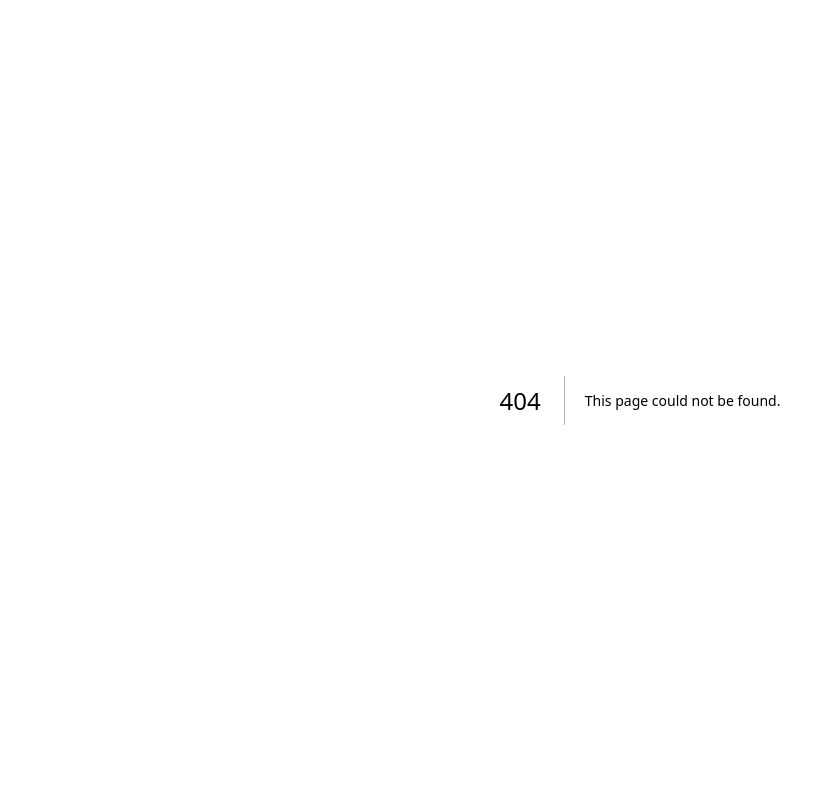
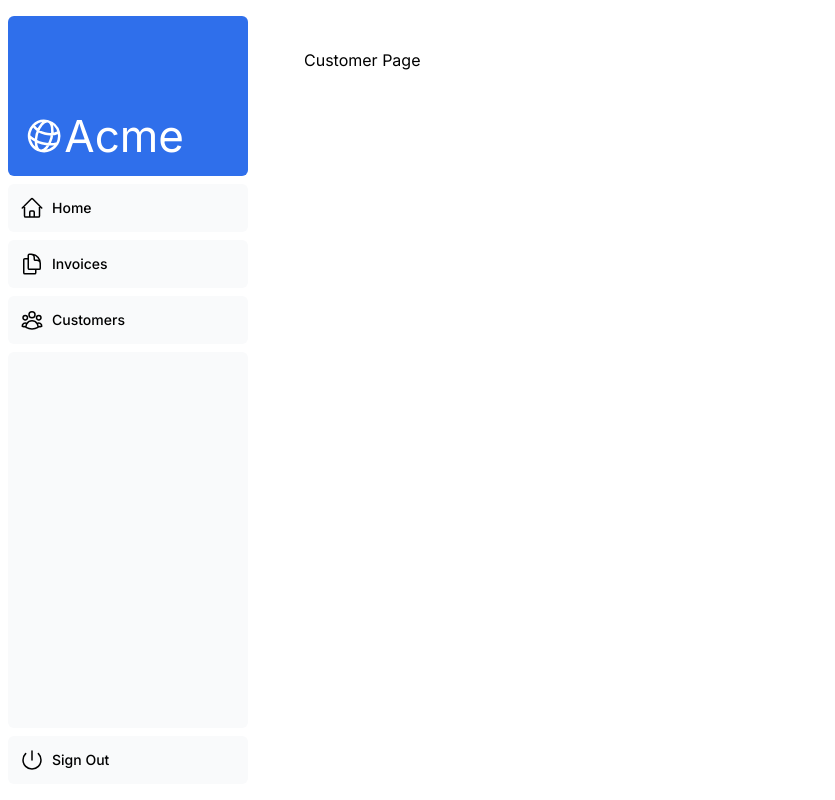
Before and after one commit to SaidARSLAN/financialDashboard, a Next.js app: page /dashboard/customers in a window 1280 px wide. Before the commit this address had no page. Shown: the whole page, without its empty margins (0-835 px from the left). Built offline with nearby package versions, Linux system fonts and the light colour scheme; a web font is replaced by a local one.

Commit message:
Created sidebar and dashboard files and routes

```diff
--- /dev/null
+++ b/app/dashboard/customers/page.tsx
@@ -0,0 +1,9 @@
+import React from 'react'
+
+const page = () => {
+  return (
+    <div>Customer Page</div>
+  )
+}
+
+export default page
--- /dev/null
+++ b/app/dashboard/invoices/page.tsx
@@ -0,0 +1,9 @@
+import React from 'react'
+
+const page = () => {
+  return (
+    <div>Invoices Page</div>
+  )
+}
+
+export default page
--- /dev/null
+++ b/app/dashboard/layout.tsx
@@ -0,0 +1,12 @@
+import SideNav from '@/app/ui/dashboard/sidenav';
+
+export default function Layout({ children }: { children: React.ReactNode }) {
+    return (
+        <div className="flex h-screen flex-col md:flex-row md:overflow-hidden">
+            <div className="w-full flex-none md:w-64">
+                <SideNav />
+            </div>
+            <div className="flex-grow p-6 md:overflow-y-auto md:p-12">{children}</div>
+        </div>
+    );
+}
--- /dev/null
+++ b/app/dashboard/page.tsx
@@ -0,0 +1,9 @@
+import React from 'react'
+
+const page = () => {
+  return (
+    <div>page</div>
+  )
+}
+
+export default page
--- a/app/page.tsx
+++ b/app/page.tsx
@@ -16,11 +16,11 @@
   className="h-0 w-0 border-b-[30px] border-l-[20px] border-r-[20px] border-b-black border-l-transparent border-r-transparent"
 />
           <p className={`${lusitana.className} text-xl text-gray-800 md:text-3xl md:leading-normal`}>
-            <strong>Welcome to Acme.</strong> This is the example for the{' '}
+            <strong>Welcome to Acme.</strong> This is the dashboard for the{' '}
             <a href="https://nextjs.org/learn/" className="text-blue-500">
-              Next.js Learn Course
+              Track Finance Wallet
             </a>
-            , brought to you by Vercel.
+            , and control your expenses.
           </p>
           <Link
             href="/login"
```
Also changed, not shown: 2 other files (tests, documents, lock files or other folders).
